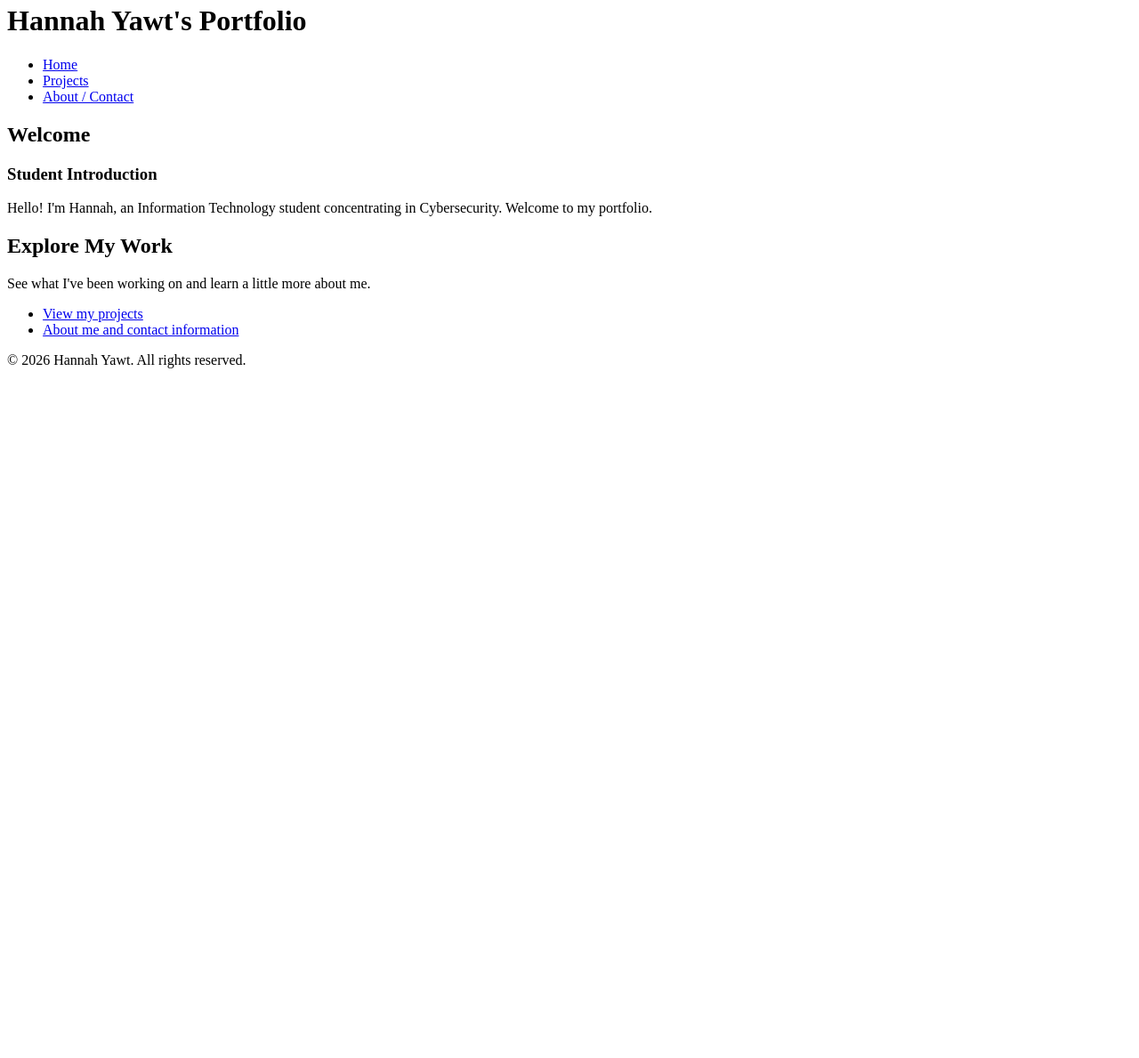
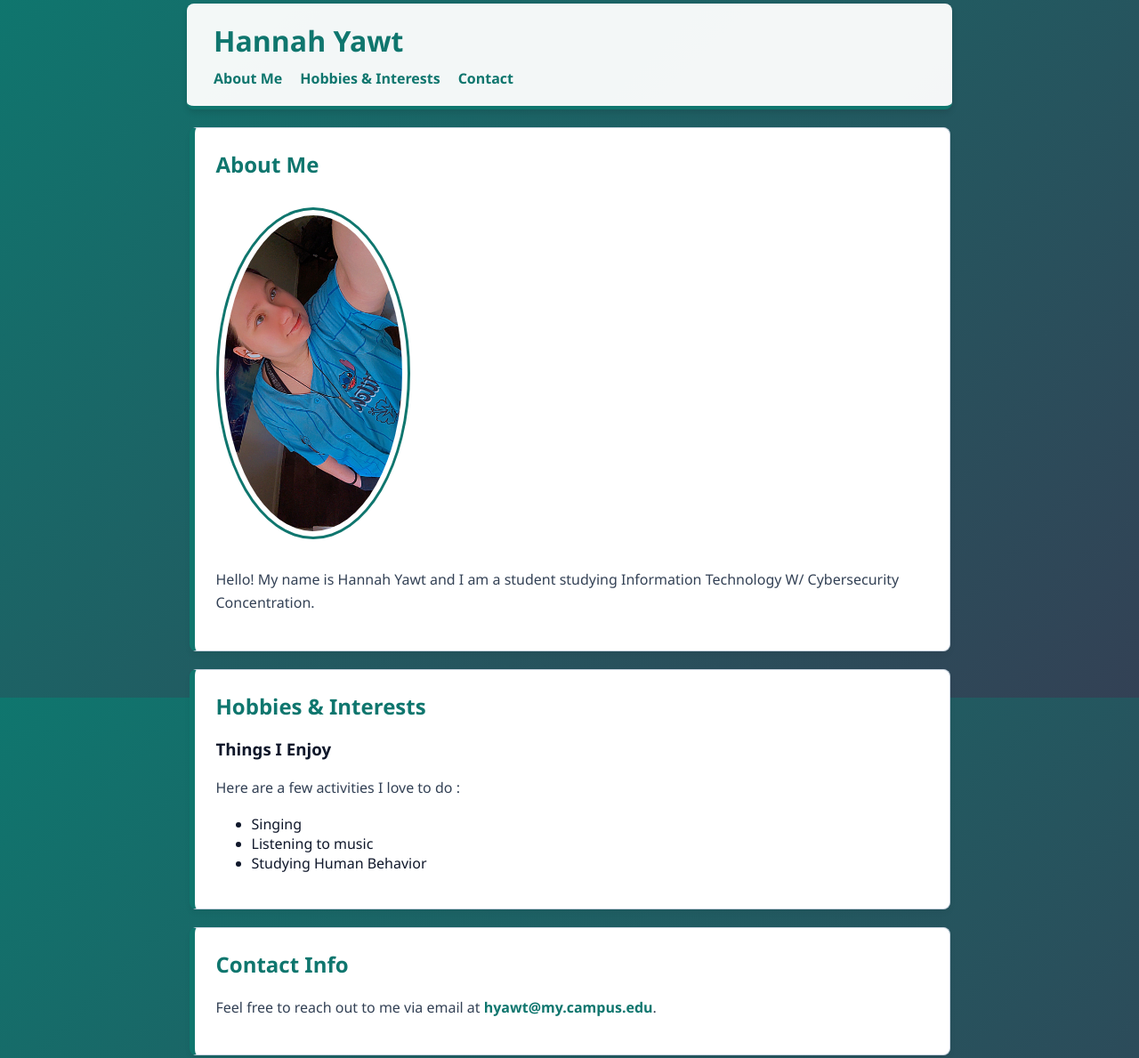
Before and after one commit to YawtDevelopment/My-First-Site, a plain HTML site: page index.html in a window 1280 px wide. Shown: the part 16-1205 px from the top of the page at 89% size. Before the commit the page ends 800 px from the top, so only its background shows below. Drawn offline with Linux system fonts and the light colour scheme.

Commit message:
Revise index.html for personal webpage updates
Updated the content and structure of the personal webpage, added external CSS link, and included new sections for hobbies and contact information.

```diff
--- a/index.html
+++ b/index.html
@@ -3,40 +3,58 @@
 <head>
   <meta charset="UTF-8">
   <meta name="viewport" content="width=device-width, initial-scale=1.0">
-  <meta name="description" content="Hannah Yawt's portfolio, web development projects, and contact information.">
-  <title>Home | Hannah Yawt's Portfolio</title>
+  <meta name="description" content="Hannah Yawt's personal page, interests, and contact information.">
+  <title>Hannah Yawt - Personal Web Page</title>
+  <!-- Requirement 1: External CSS linked via <link> tag -->
+  <link rel="stylesheet" href="style.css">
 </head>
 <body>
-  <header>
-    <h1>Hannah Yawt's Portfolio</h1>
-    <nav aria-label="Main navigation">
+
+  <!-- Requirement 2 & 3: ID Selector target with Box Model styling -->
+  <header id="main-header">
+    <h1>Hannah Yawt</h1>
+    <nav>
       <ul>
-        <li><a href="index.html" aria-current="page">Home</a></li>
-        <li><a href="projects.html">Projects</a></li>
-        <li><a href="about.html">About / Contact</a></li>
+        <li><a href="#about">About Me</a></li>
+        <li><a href="#hobbies">Hobbies & Interests</a></li>
+        <li><a href="#contact">Contact</a></li>
       </ul>
     </nav>
   </header>
 
   <main>
-    <section>
-      <h2>Welcome</h2>
-      <h3>Student Introduction</h3>
-      <p>Hello! I'm Hannah, an Information Technology student concentrating in Cybersecurity. Welcome to my portfolio.</p>
+
+    <!-- Requirement 2 & 3: Class Selector target with Box Model styling -->
+    <section id="about" class="card">
+      <h2>About Me</h2>
+      <!-- Requirement 3: Element 3 demonstrating Box Model (Image) -->
+      <img src="profile.pic.JPEG" alt="Hannah smiling in a blue shirt">
+      <p>Hello! My name is Hannah Yawt and I am a student studying Information Technology W/ Cybersecurity Concentration.</p>
     </section>
 
-    <section>
-      <h2>Explore My Work</h2>
-      <p>See what I've been working on and learn a little more about me.</p>
-      <ul>
-        <li><a href="projects.html">View my projects</a></li>
-        <li><a href="about.html">About me and contact information</a></li>
-      </ul>
+    <section id="hobbies" class="card">
+      <h2>Hobbies & Interests</h2>
+      <article>
+        <h3>Things I Enjoy</h3>
+        <p>Here are a few activities I love to do :</p>
+        <ul>
+          <li>Singing</li>
+          <li>Listening to music</li>
+          <li>Studying Human Behavior</li>
+        </ul>
+      </article>
     </section>
+
+    <section id="contact" class="card">
+      <h2>Contact Info</h2>
+      <p>Feel free to reach out to me via email at <a href="mailto:hyawt@my.campus.edu">hyawt@my.campus.edu</a>.</p>
+    </section>
+
   </main>
 
   <footer>
     <p>&copy; 2026 Hannah Yawt. All rights reserved.</p>
   </footer>
+
 </body>
 </html>
```
